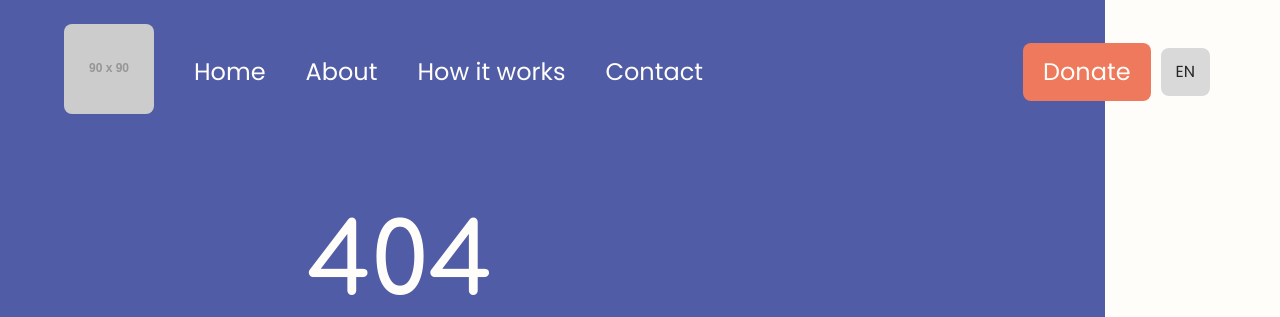
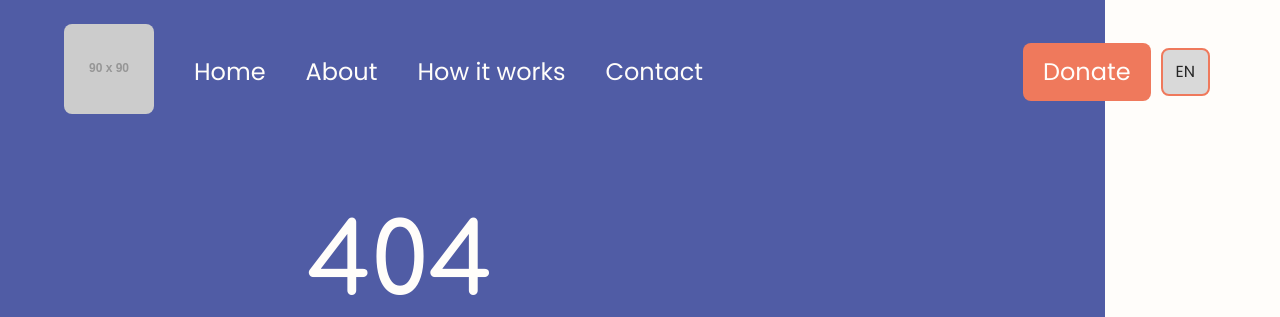
Before and after one commit to yoyoplayer12/pulsaid, a PHP site: page /404.html in a window 1280 px wide, with the pointer over the restyled element. Shown: the top 317 px of the page. Run offline with PHP 8.4, Linux system fonts and the light colour scheme; grey boxes labelled with a size stand in for pictures from a placeholder-image service; some libraries are stand-ins or nearby versions.

Commit message:
fix: lan button style

```diff
--- a/assets/css/style.css
+++ b/assets/css/style.css
@@ -177,6 +177,8 @@ nav ul.left li:first-child img{
 }
 li.language:hover{
     cursor: pointer;
+    border: var(--cta-color) 2px solid;
+    padding: 13px;
 }
 nav ul li a{
     text-decoration: none;
```
